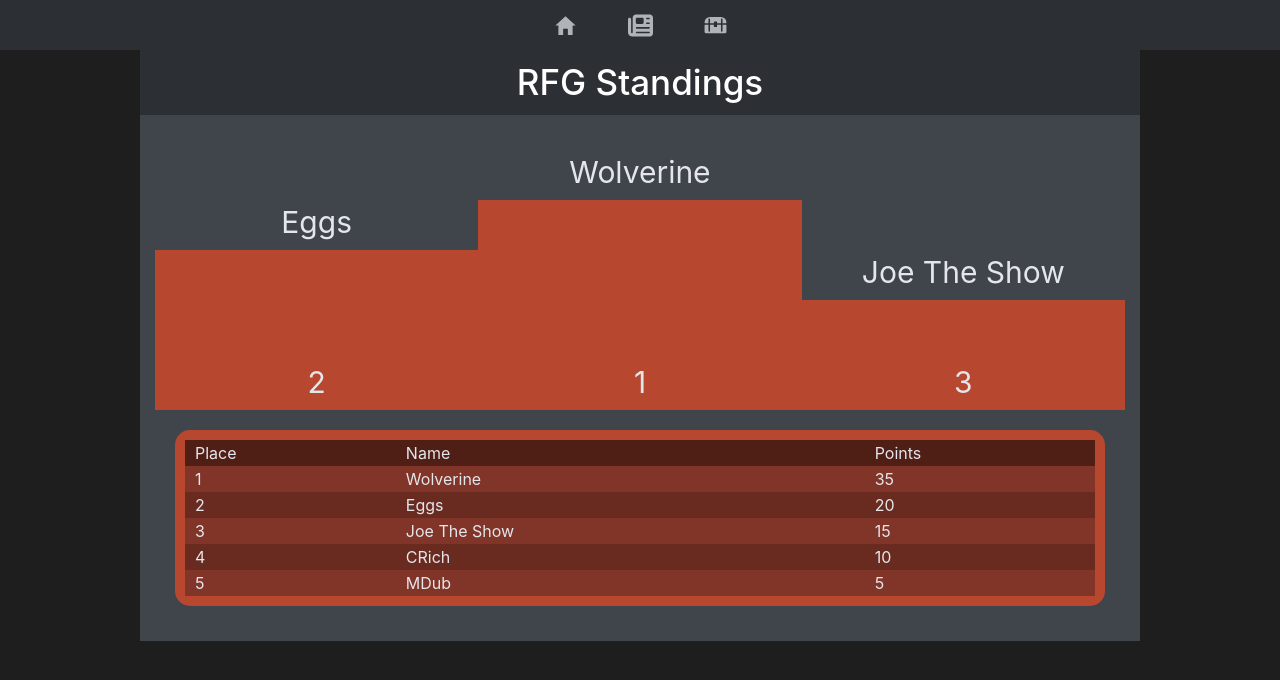
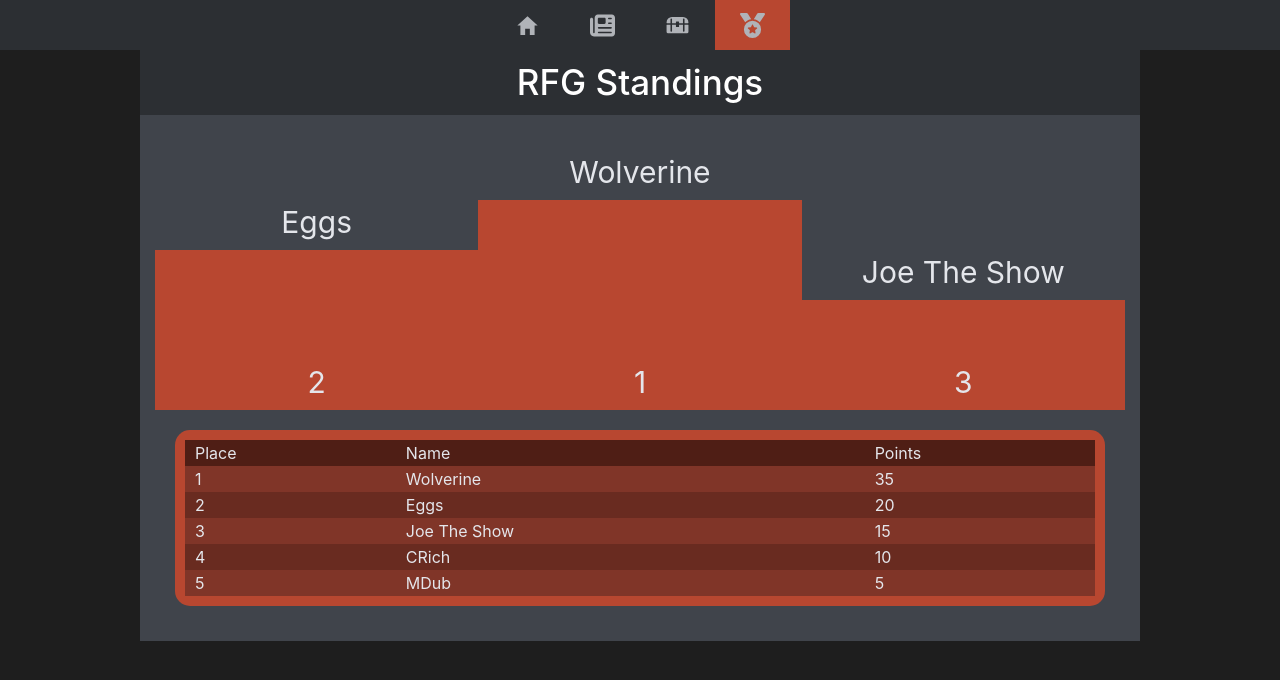
Before and after one commit to realloganholmes/SMRC, a React (Create React App) app: page /rfg in a window 1280 px wide. Shown: the top 680 px of the page. Built offline with nearby package versions, Linux system fonts and the light colour scheme.

Commit message:
Uncomment RFG

```diff
--- a/src/Utilities/apiClient.js
+++ b/src/Utilities/apiClient.js
@@ -14,7 +14,7 @@ export const apiFetch = async (url, options = {}, formData = false) => {
     };
 
     try {
-        const response = await fetch('https://smrc-be-fec2hkfsghffe6e6.eastus2-01.azurewebsites.net' + url, { ...options, headers });
+        const response = await fetch('http://localhost:8080' + url, { ...options, headers });
 
         if (response.status === 401) {
             localStorage.removeItem('token');
--- a/src/privateRoute.js
+++ b/src/privateRoute.js
@@ -3,7 +3,7 @@ import { useNavigate } from 'react-router-dom';
 import './privateRoute.scss'
 import { IoMdHome } from "react-icons/io";
 import { PiTreasureChestFill } from "react-icons/pi";
-import { FaNewspaper } from "react-icons/fa6"; //FaPersonRunning, FaMedal
+import { FaNewspaper, FaMedal} from "react-icons/fa6"; //FaPersonRunning
 import { MdAdminPanelSettings } from "react-icons/md";
 import { useAuth } from './Utilities/authContext';
 import { Switch } from '@mui/material';
@@ -30,9 +30,9 @@ const PrivateRoute = ({ element, elName, ...rest }) => {
       <div className="navbar">
         <div className={elName === 'home' ? 'selected' : ''} onClick={() => setNavTo('/home')}><IoMdHome /></div>
         <div className={elName === 'recaps' ? 'selected' : ''} onClick={() => setNavTo('/recaps')}><FaNewspaper /></div>
-        {/*<div className={elName === 'rfg' ? 'selected' : ''} onClick={() => setNavTo('/rfg')}><FaMedal /></div>
-        <div className={elName === 'races' ? 'selected' : ''} onClick={() => setNavTo('/races')}><FaPersonRunning /></div>*/}
+        {/*<div className={elName === 'races' ? 'selected' : ''} onClick={() => setNavTo('/races')}><FaPersonRunning /></div>*/}
         <div className={elName === 'coolers' ? 'selected' : ''} onClick={() => setNavTo('/coolers')}><PiTreasureChestFill /></div>
+        <div className={elName === 'rfg' ? 'selected' : ''} onClick={() => setNavTo('/rfg')}><FaMedal /></div>
         { user && user.isAdmin ?
           (<div className={elName === 'admin' ? 'selected' : ''} onClick={() => setNavTo('/admin')}><MdAdminPanelSettings /></div>) : ''
         }
```
